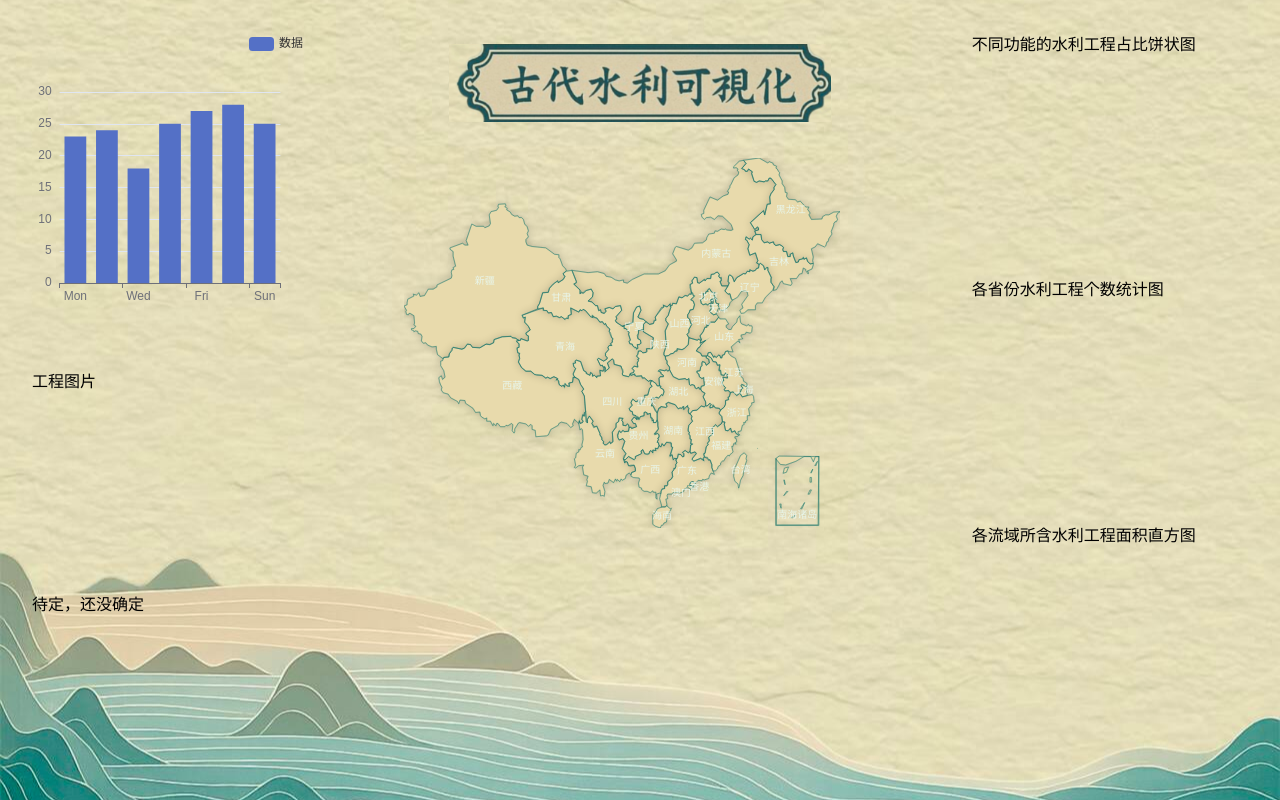
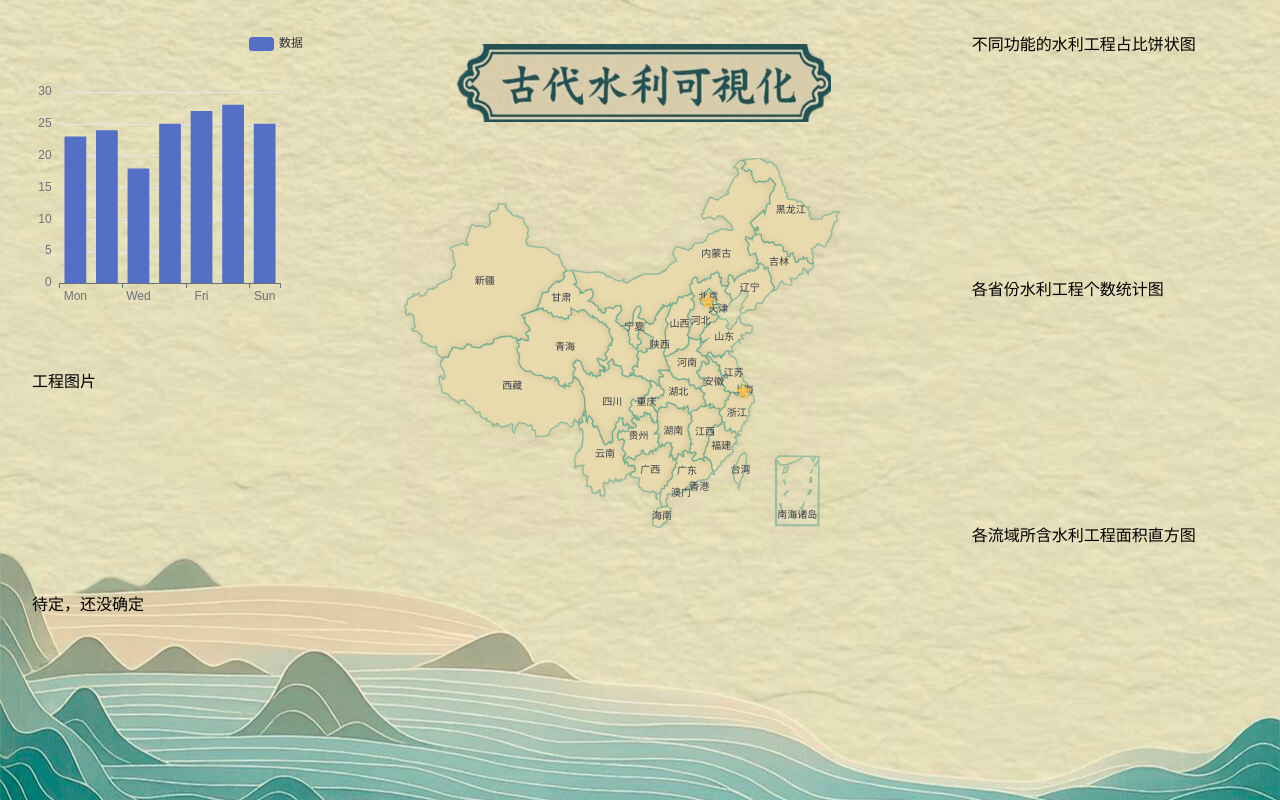
Before and after one commit to Huaixu129/-, a Vue app: page / in a window 1280 px wide. Built offline with nearby package versions, Linux system fonts and the light colour scheme.

Commit message:
地图标点

```diff
--- a/src/components/mapChart.vue
+++ b/src/components/mapChart.vue
@@ -5,6 +5,7 @@
 import mapJson from "../assets/map/china.json";
 import { onMounted, ref } from "vue";
 import * as echarts from "echarts";
+import locIcon from '../assets/img/loc.svg';
 
 const chartContainer = ref(null);
 
@@ -26,12 +27,16 @@ const renderChart = () => {
       left: 0,
       right: 0,
       bottom: 0,
+      scaleLimit: {
+        min: 1,
+        max: 10
+      },
       itemStyle: {
-        borderColor: "rgba(34, 147, 136, 0.1)",
+        borderColor: "rgba(34, 147, 136, 0.4)",
         borderWidth: 1.5,
-        shadowColor: "rgba(0, 0, 0, 0.2)",
+        shadowColor: "rgba(0, 0, 0, 0.1)",
         shadowBlur: 10,
-        areaColor: "#e8daac",
+        areaColor: "rgba(232, 218, 172, 1)",
       },
       emphasis: {
         itemStyle: {
@@ -46,41 +51,34 @@ const renderChart = () => {
         },
       },
       label: {
-        show: false,
+        show: true,
+        color: "#3a3d49",
+        fontSize: 10,
       },
     },
     series: [
       {
-        type: "map",
-        map: "china",
-        roam: false,
-        zoom: 1,
-        top: 0,
-        left: 0,
-        right: 0,
-        bottom: 0,
-        label: {
-          show: true,
-          color: "#e8f5e9",
-          fontSize: 10,
-        },
-        itemStyle: {
-          borderColor: "#136e67",
-          areaColor: "transparent",
-        },
+        type: 'scatter',
+        coordinateSystem: 'geo',
+        symbol: `image://${locIcon}`,
+        symbolSize: 20,
+        data: [
+          {name: '北京', value: [116.405285, 39.904989]},
+          {name: '上海', value: [121.472644, 31.231706]},
+        ],
         emphasis: {
           itemStyle: {
-            areaColor: "#e8daac",
-          },
-          label: {
-            color: "#fff",
-          },
-        },
-      },
-    ],
+            color: '#fff'
+          }
+        }
+      }
+    ]
   };
 
   chart.setOption(options);
+  chart.on('click', 'series.scatter', (params) => {
+    window.location.href = `/detail?province=${params.name}`;
+  });
 
   // 自适应
   window.addEventListener("resize", () => {
```
Also changed, not shown: src/assets/img/loc.svg (added).
